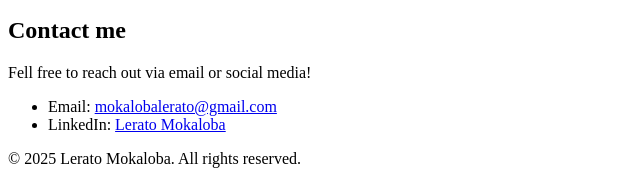
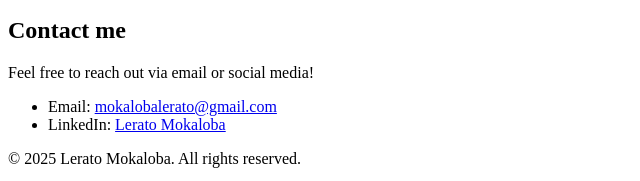
Before and after one commit to Lerato-cloud9/LERMOK25528_FTO2506_A_LERATO-MOKALOBA_SDFO2, a plain HTML site: page index.html in a window 1280 px wide. Shown: the part 1004-1185 px from the top of the page, 0-640 px from the left. Drawn offline with Linux system fonts and the light colour scheme.

Commit message:
Update index.html

```diff
--- a/index.html
+++ b/index.html
@@ -62,7 +62,7 @@
 <!-- Contact Section -->
 <section id="Contact📧">
     <h2>Contact me</h2>
-    <p>Fell free to reach out via email or social media!</p>
+    <p>Feel free to reach out via email or social media!</p>
     <ul>
     <li>Email: <a href="mailto:mokalobalerato@gmail.com">mokalobalerato@gmail.com</a></li>
     <li>LinkedIn: <a href="https://www.linkedin.com/in/lerato-mokaloba-79186520b" target="_blank">Lerato Mokaloba</a></li>
```
